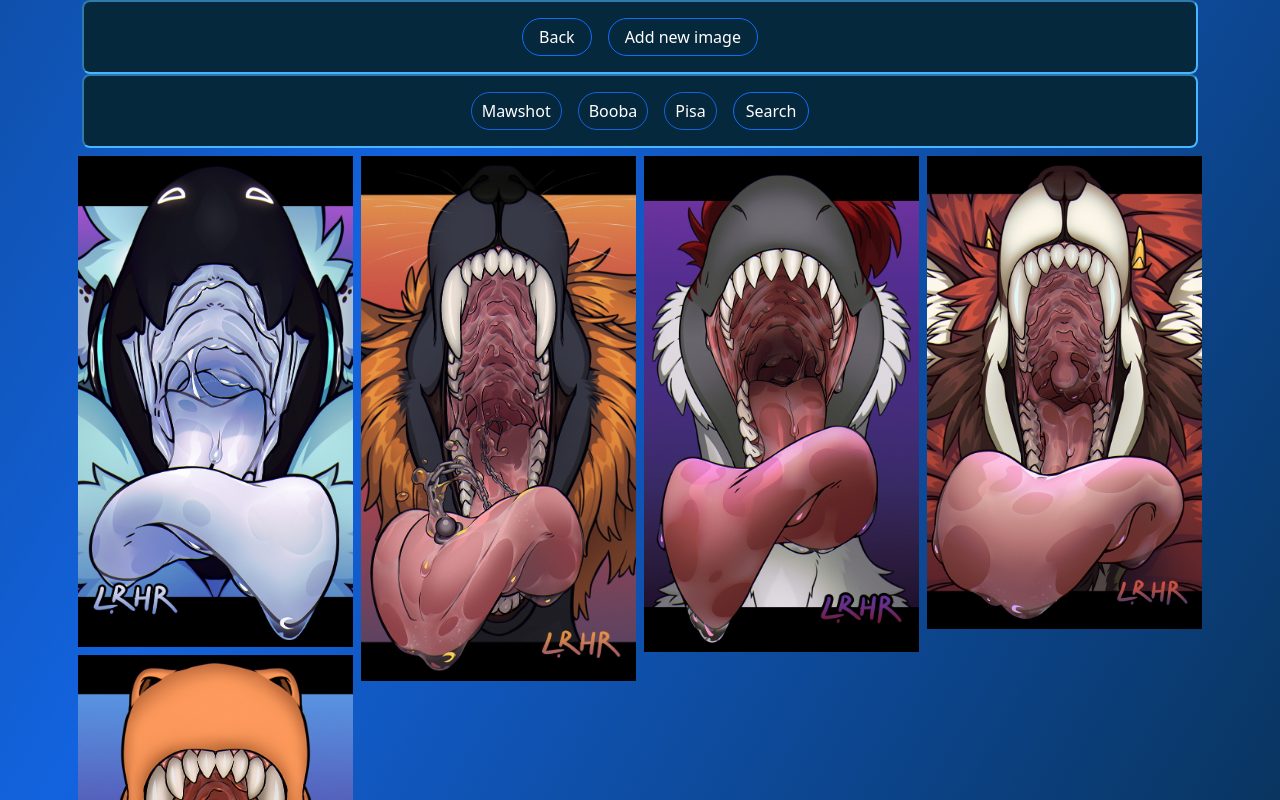
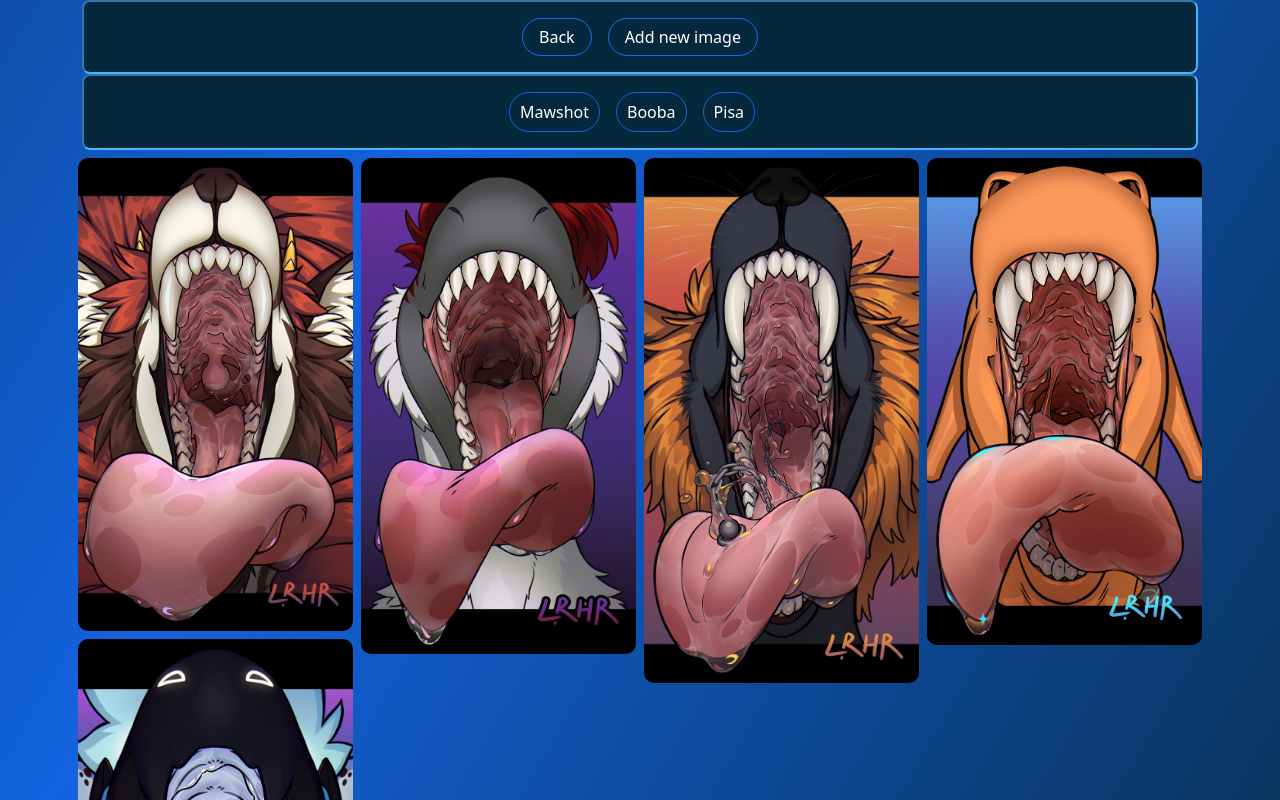
Before and after one commit to ScarWxlf/LR-HR, a website: page mawshots.html in a window 1280 px wide. Shown: the top 800 px of the page. Drawn offline with nearby package versions, Linux system fonts and the light colour scheme.

Commit message:
feat: tags for image filtering feat: deleting and creating pictures

```diff
--- a/mawshots.html
+++ b/mawshots.html
@@ -27,23 +27,8 @@
             </header>
         </div>
         <div class="container rounded-3">
-            <header class="d-flex justify-content-center py-3 b-clnav rounded-3 back-black">
-                <div class="d-flex align-items-center me-3 check-button justify-content-center">
-                    <label class="user-select-none p-0 " style="color: white;">
-                        <input class="d-none" type="checkbox" data-tag="mawshot">Mawshot
-                    </label>
-                </div>
-                <div class="d-flex align-items-center me-3 check-button justify-content-center">
-                    <label class="user-select-none p-0 " style="color: white;">
-                        <input class="d-none" type="checkbox" data-tag="booba">Booba
-                    </label>
-                </div>
-                <div class="d-flex align-items-center me-3 check-button justify-content-center">
-                    <label class="user-select-none p-0 " style="color: white;">
-                        <input class="d-none" type="checkbox" data-tag="pisa">Pisa
-                    </label>
-                </div>
-                <button class="btn btn-primary rounded-pill" onclick="filter()">Search</button>
+            <header id="tag-buttons" class="d-flex justify-content-center py-3 b-clnav rounded-3 back-black">
+
             </header>
         </div>
     </section>
@@ -51,34 +36,18 @@
 
     <section id="mawshots" class="mb-3">
         <div class="container">
-            <div class="row" style="align-items: start;">
+            <div class="row masonry" style="align-items: start;">
                 <div id="col1" class="column">
-                    <a style="display: block;" id="imgmaw1" data-kind="mawshot" type="button" data-bs-toggle="modal"
-                        data-bs-target="#maw1">
-                        <img src="./images/mawshots/maw1.png">
-                    </a>
-                    <a style="display: block;" id="imgmaw2" data-kind="mawshot" type="button" data-bs-toggle="modal"
-                        data-bs-target="#maw2">
-                        <img src="./images/mawshots/maw2.png">
-                    </a>
+
                 </div>
                 <div id="col2" class="column">
-                    <a style="display: block;" id="imgmaw3" data-kind="mawshot" type="button" data-bs-toggle="modal"
-                        data-bs-target="#maw3">
-                        <img src="./images/mawshots/maw3.png">
-                    </a>
+
                 </div>
                 <div id="col3" class="column">
-                    <a style="display: block;" id="imgmaw4" data-kind="mawshot" type="button" data-bs-toggle="modal"
-                        data-bs-target="#maw4">
-                        <img src="./images/mawshots/maw4.jpg">
-                    </a>
+
                 </div>
                 <div id="col4" class="column">
-                    <a style="display: block;" id="imgmaw5" data-kind="mawshot" type="button" data-bs-toggle="modal"
-                        data-bs-target="#maw5">
-                        <img src="./images/mawshots/maw5.jpg">
-                    </a>
+
                 </div>
 
             </div>
@@ -131,45 +100,13 @@
     </section>
 
     <section id="allmodal">
-        <div class="modal fade" id="maw1" tabindex="-1" aria-labelledby="exampleModalLabel" aria-hidden="true">
-            <div class="modal-dialog modal-dialog-centered justify-content-center">
-                <div class="modal-body py-0">
-                    <img src="./images/mawshots/maw1.png" alt="" height="650px">
-                </div>
-            </div>
-        </div>
-        <div class="modal fade" id="maw2" tabindex="-1" aria-labelledby="exampleModalLabel" aria-hidden="true">
-            <div class="modal-dialog modal-dialog-centered justify-content-center">
-                <div class="modal-body py-0">
-                    <img src="./images/mawshots/maw2.png" alt="" height="650px">
-                </div>
-            </div>
-        </div>
-        <div class="modal fade" id="maw3" tabindex="-1" aria-labelledby="exampleModalLabel" aria-hidden="true">
-            <div class="modal-dialog modal-dialog-centered justify-content-center">
-                <div class="modal-body py-0">
-                    <img src="./images/mawshots/maw3.png" alt="" height="650px">
-                </div>
-            </div>
-        </div>
-        <div class="modal fade" id="maw4" tabindex="-1" aria-labelledby="exampleModalLabel" aria-hidden="true">
-            <div class="modal-dialog modal-dialog-centered justify-content-center">
-                <div class="modal-body py-0">
-                    <img src="./images/mawshots/maw4.jpg" alt="" height="650px">
-                </div>
-            </div>
-        </div>
-        <div class="modal fade" id="maw5" tabindex="-1" aria-labelledby="exampleModalLabel" aria-hidden="true">
-            <div class="modal-dialog modal-dialog-centered justify-content-center">
-                <div class="modal-body py-0">
-                    <img src="./images/mawshots/maw5.jpg" alt="" height="650px">
-                </div>
-            </div>
-        </div>
+
     </section>
+
     <script src="https://cdn.jsdelivr.net/npm/bootstrap@5.3.1/dist/js/bootstrap.bundle.min.js"
         integrity="sha384-HwwvtgBNo3bZJJLYd8oVXjrBZt8cqVSpeBNS5n7C8IVInixGAoxmnlMuBnhbgrkm"
         crossorigin="anonymous"></script>
+
     <template id="imgtemp">
         <a style="display: block;" id="imgmaw5" type="button" data-bs-toggle="modal" data-bs-target="#maw5">
             <img src="./images/mawshots/maw5.jpg">
@@ -182,6 +119,13 @@
                     <img src="./images/mawshots/maw5.jpg" alt="" height="650px">
                 </div>
             </div>
+        </div>
+    </template>
+    <template id="tagcheckbox">
+        <div class="d-flex align-items-center me-3 check-button justify-content-center" style="height: 40px;">
+            <label id="check-but" class="text-capitalize user-select-none p-0 " style="color: white;">
+                <input class="d-none" type="checkbox" data-tag="mawshot">Mawshot
+            </label>
         </div>
     </template>
 </body>
@@ -203,7 +147,7 @@
         //подучить компаратор
         //лямбда
         let column = Array.from(document.querySelectorAll("#col1, #col2, #col3, #col4")).reduce((prev, curr) => {
-            return prev.clientHeight < curr.clientHeight ? prev : curr;
+            return prev.clientHeight <= curr.clientHeight ? prev : curr;
         });
         //console.log(column);
 
@@ -215,6 +159,7 @@
         newImage.getElementById("imgmaw5").dataset.bsTarget = `#maw${imgIndex}`;
         newImage.getElementById("imgmaw5").dataset.kind = document.getElementById("imgType").value;
         newImage.querySelector("#imgmaw5 img").style.borderRadius = "10px";
+        addNewImage(i, document.getElementById("imgType").value, imgIndex);
         let currentDiv = column;
         currentDiv.appendChild(newImage);
 
@@ -226,21 +171,76 @@
         imgIndex += 1;
     }
 
+
+    let allImagesStatic = [];
+    let allTags = new Set();
+
+    function addNewImage(url, kind) {
+        allImagesStatic.push({ url, kind })
+        allTags.add(kind);
+    }
+    addNewImage("./images/mawshots/maw5.jpg", "mawshot");
+    addNewImage("./images/mawshots/maw4.jpg", "booba");
+    addNewImage("./images/mawshots/maw3.png", "pisa");
+    addNewImage("./images/mawshots/maw2.png", "booba");
+    addNewImage("./images/mawshots/maw1.png", "mawshot");
+
     //let isActive = true;
     function filter() {
         let activeTags = Array.from(document.querySelectorAll("[data-tag]:checked")).map((e) => e.dataset.tag);
-        let allImages = Array.from(document.querySelectorAll(`[data-kind]`));
-        let kindedImages = allImages;
-        if (activeTags.length > 0) {
-            kindedImages = kindedImages.filter((e) => activeTags.includes(e.dataset.kind));
+        show(activeTags);
+    }
+
+    function getAllColumns() {
+        return Array.from(document.querySelector(".masonry").children);
+    }
+
+    function show(kinds = []) {
+        let kindedImages = allImagesStatic;
+        if (kinds.length > 0) {
+            kindedImages = kindedImages.filter((e) => kinds.includes(e.kind));
         }
-        allImages.forEach(img => {
-            img.style.display = "none";
-        });
-        kindedImages.forEach(img => {
-            img.style.display = "block";
-        });
+        let columns = getAllColumns();
+        let modals = document.querySelector("#allmodal");
+        columns.forEach(col => {
+            col.replaceChildren();
+        })
+        modals.replaceChildren();
+
+        kindedImages.forEach((img, index) => {
+            let newImage = document.getElementById("imgtemp").content.cloneNode(true);
+            newImage.getElementById("imgmaw5").innerHTML = `<img src=${img.url} >`
+            newImage.getElementById("imgmaw5").dataset.bsTarget = `#maw${index}`;
+            newImage.getElementById("imgmaw5").dataset.kind = img.kind;
+            newImage.querySelector("#imgmaw5 img").style.borderRadius = "10px";
+            let column = getAllColumns().reduce((prev, curr) => {
+                return prev.clientHeight <= curr.clientHeight ? prev : curr;
+            });
+            column.appendChild(newImage);
+
+            let newModel = document.getElementById("modaltemp").content.cloneNode(true);
+            newModel.getElementById("modalimg").innerHTML = `<img src=${img.url} alt="" height="650px">`
+            newModel.getElementById("maw5").id = `maw${index}`;
+            let currentModal = document.getElementById("allmodal");
+            currentModal.appendChild(newModel);
+        })
+
     }
+
+
+    function showBut(kind) {
+        let button = document.getElementById("tagcheckbox").content.cloneNode(true);
+        button.querySelector("#check-but").innerHTML = `<input class="d-none" type="checkbox" data-tag="${kind}" onchange="filter()">${kind}`;
+        let panel = document.querySelector("#tag-buttons");
+        panel.appendChild(button);
+    }
+
+    show();
+    let panel = document.querySelector("#tag-buttons");
+    panel.replaceChildren();
+    allTags.forEach(but => {
+        showBut(but);
+    })
 </script>
 
 </html>
```
